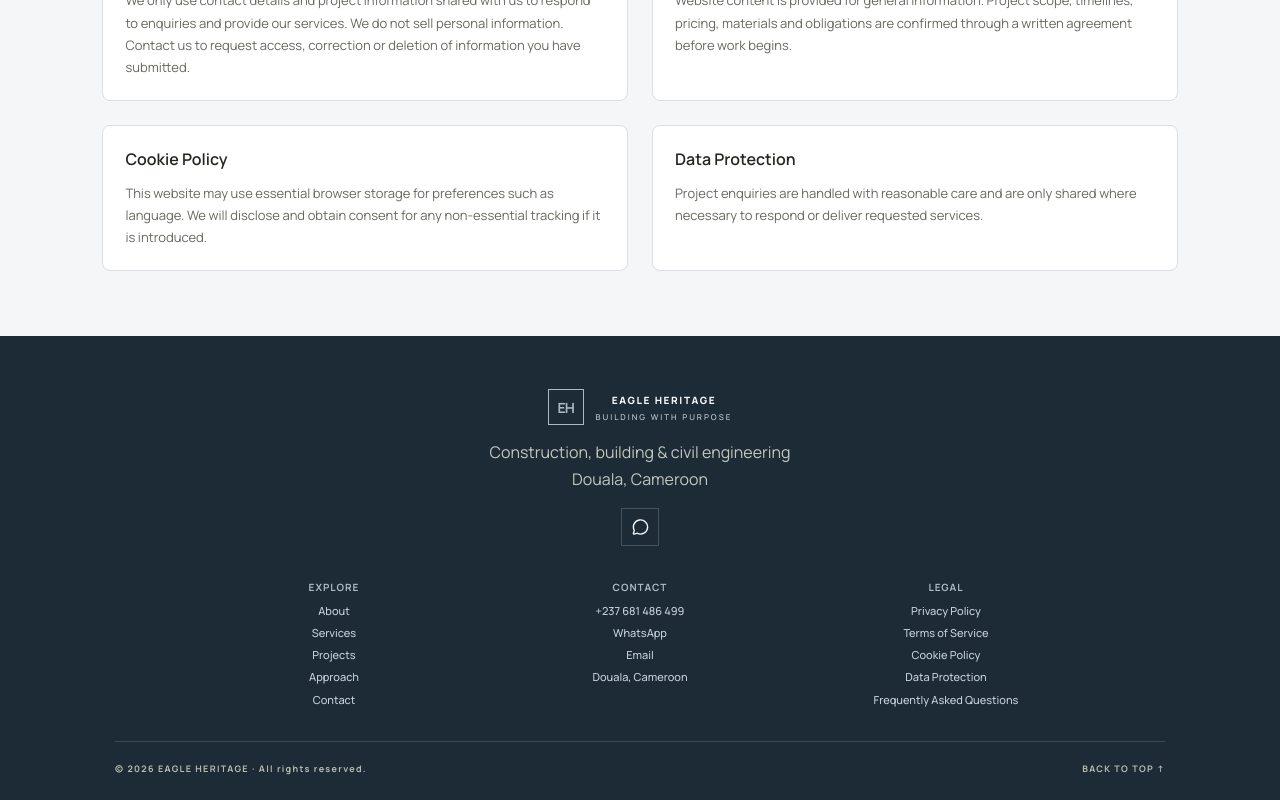
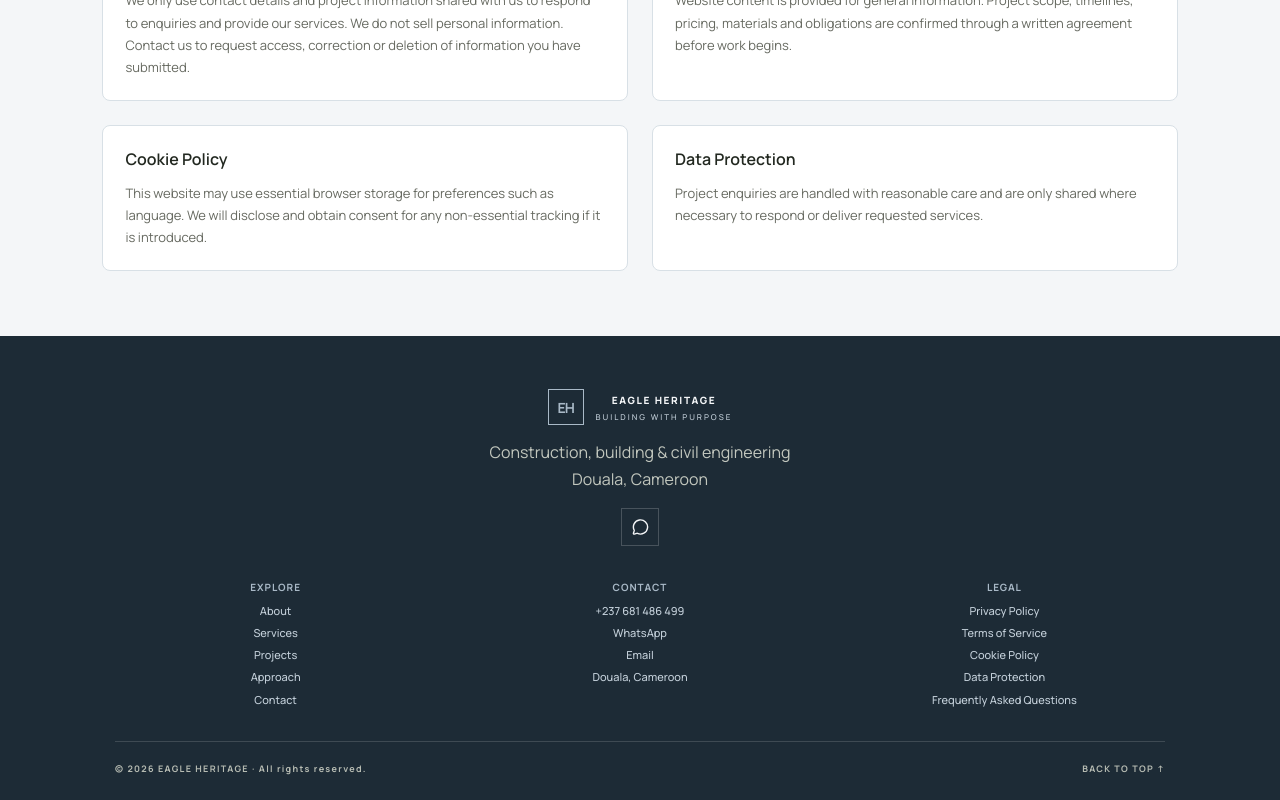
Before and after one commit to fepah222/eagle-heritage, a React (Vite) app: page / in a window 1280 px wide. Shown: the part 7078-7878 px from the top of the page. Built offline with nearby package versions, Linux system fonts and the light colour scheme.

Commit message:
Finalize slate palette and three-column footer row

```diff
--- a/src/styles.css
+++ b/src/styles.css
@@ -200,3 +200,8 @@
  .footer-column h3{font-size:7px;letter-spacing:0}
  .footer-column a,.footer-column span{font-size:7px;line-height:1.2}
 }
+
+
+/* Final combined palette + footer layout QA */
+.footer-columns{display:grid!important;grid-template-columns:repeat(3,minmax(0,1fr))!important;width:100%;align-items:start;justify-items:center}
+@media(max-width:800px){.footer-columns{grid-template-columns:repeat(3,minmax(0,1fr))!important}}
```
